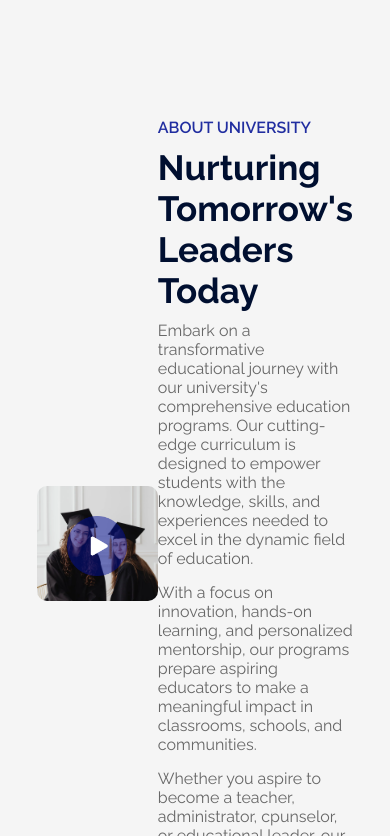
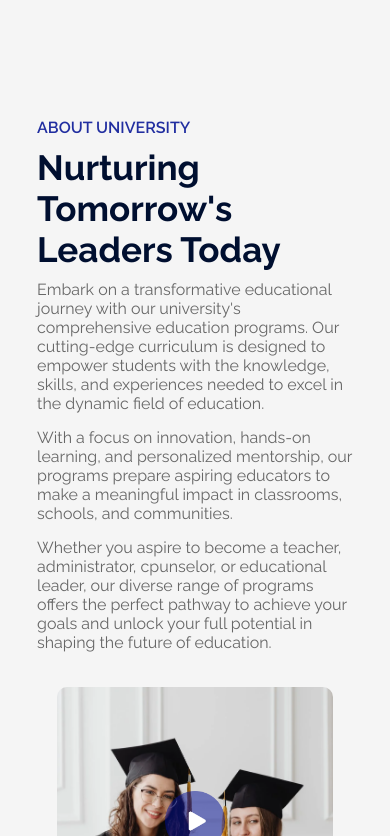
Before and after one commit to PranitaKute/Educity, a React app: page / in a window 390 px wide. Shown: the part 1988-2824 px from the top of the page. Built offline with nearby package versions, Linux system fonts and the light colour scheme; the HTML template or start-up script is replaced by a standard one.

Commit message:
Update About.css made responsive

```diff
--- a/src/components/About/About.css
+++ b/src/components/About/About.css
@@ -46,3 +46,20 @@
     color: #676767;
     margin-bottom: 15px;
 }
+
+/* Media Query */
+@media(max-width: 800px){
+    .about{
+        flex-direction: column;
+    }
+
+    .about-left{
+        flex-basis: 100%;
+        margin: 20px;
+        order: 2;
+    }
+
+    .about-right{
+        flex-basis: 100%;
+    }
+}
```
